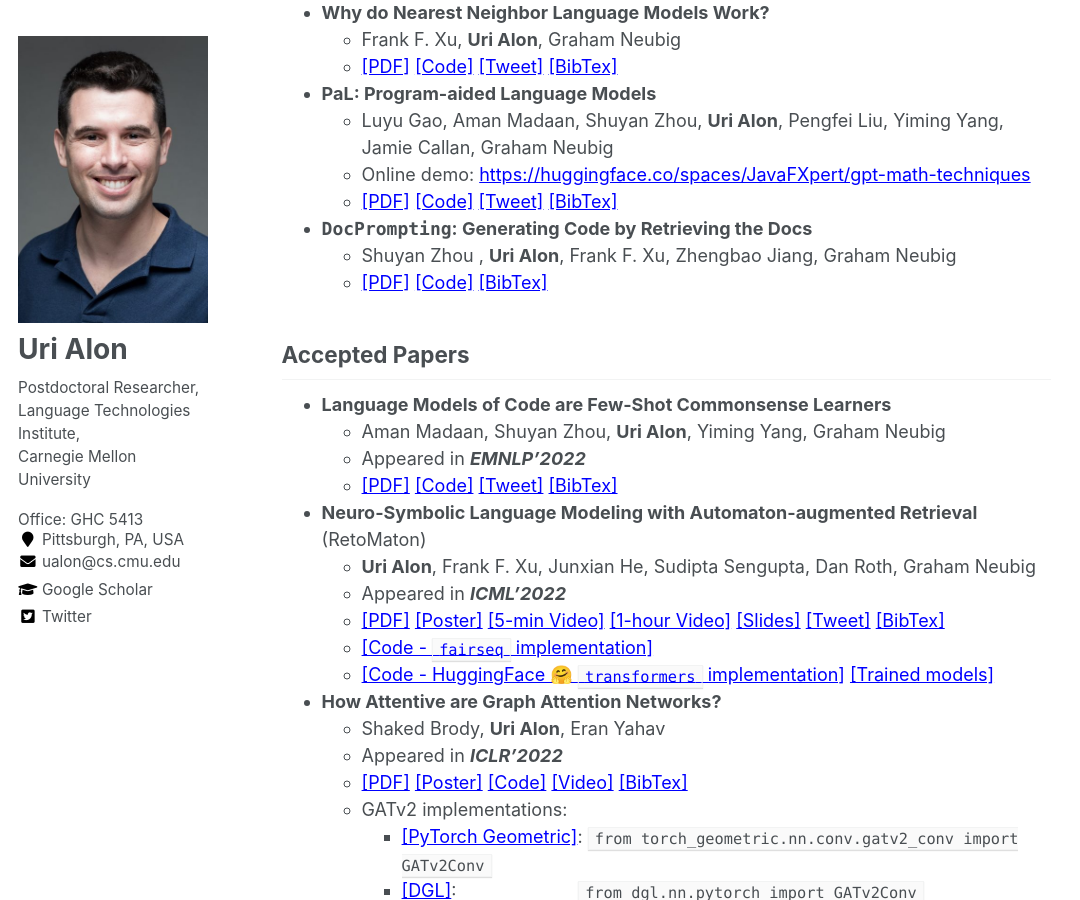
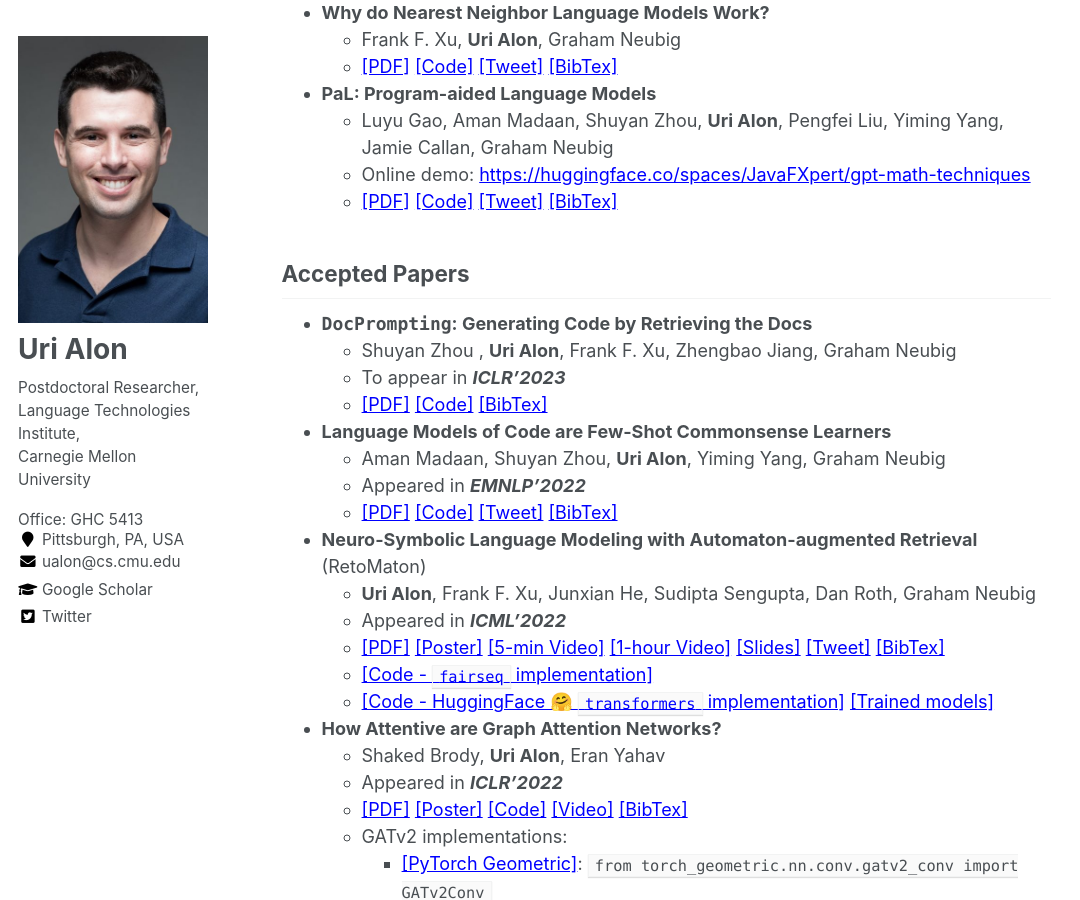
Before and after one commit to urialon/urialon.github.io, a Jekyll site: the page built from _pages/about.md, in a window 1280 px wide and 900 px high, scrolled down 1531 px. Shown: the whole window, without its empty margins (0-1080 px from the left). Built offline with Jekyll 4.4.1, drawn with Linux system fonts in a browser that asks for light colours.

Commit message:
"docprompting"

```diff
--- a/_pages/about.md
+++ b/_pages/about.md
@@ -94,12 +94,14 @@ I am happily married to Lee and father of Gur 🙂
     * [[PDF]](https://arxiv.org/pdf/2211.10435.pdf){:target="_blank"}
     [[Code]](http://reasonwithpal.com/){:target="_blank"} [[Tweet]](https://twitter.com/urialon1/status/1594714720468144129?s=20&t=vbFfTseYXTRMbKtftRLjPA){:target="_blank"} [[BibTex]](https://pastebin.com/raw/76dwPn3V){:target="_blank"}
 
+
+## Accepted Papers
 * **`DocPrompting`: Generating Code by Retrieving the Docs**{:id="doccoder"}
     * Shuyan Zhou
 , **Uri Alon**, Frank F. Xu, Zhengbao Jiang, Graham Neubig
-    * [[PDF]](https://arxiv.org/pdf/2207.05987.pdf){:target="_blank"} [[Code]](https://github.com/shuyanzhou/doccoder){:target="_blank"} [[BibTex]](https://github.com/shuyanzhou/doccoder#citation){:target="_blank"}
+    * To appear in **_ICLR'2023_**
+    * [[PDF]](https://arxiv.org/pdf/2207.05987.pdf){:target="_blank"} [[Code]](https://github.com/shuyanzhou/doccoder){:target="_blank"} [[BibTex]](https://pastebin.com/raw/nyrb6M7b){:target="_blank"}
 
-## Accepted Papers
 * **Language Models of Code are Few-Shot Commonsense Learners**{:id="cocogen"}
     * Aman Madaan, Shuyan Zhou, **Uri Alon**, Yiming Yang, Graham Neubig
     * Appeared in **_EMNLP'2022_**
```
